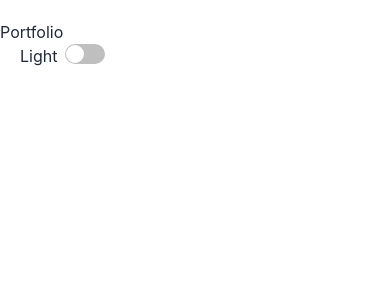
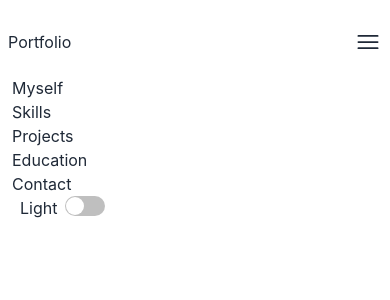
Before and after one commit to noman5945/Portfolio, a React (Create React App) app: page / in a window 390 px wide. Shown: the top 300 px of the page. Built offline with nearby package versions, Linux system fonts and the light colour scheme.

Commit message:
life is bad bruh

```diff
--- /dev/null
+++ b/src/Icons/CloseIcon/CloseIcon.js
@@ -0,0 +1,23 @@
+import React from "react";
+
+const CloseIcon = ({ action }) => {
+  return (
+    <svg
+      xmlns="http://www.w3.org/2000/svg"
+      fill="none"
+      viewBox="0 0 24 24"
+      stroke-width="1.5"
+      stroke="currentColor"
+      class="w-6 h-6 lg:hidden cursor-pointer m-2"
+      onClick={action}
+    >
+      <path
+        stroke-linecap="round"
+        stroke-linejoin="round"
+        d="M6 18L18 6M6 6l12 12"
+      />
+    </svg>
+  );
+};
+
+export default CloseIcon;
--- /dev/null
+++ b/src/Icons/Hamburger/Hamburger.js
@@ -0,0 +1,23 @@
+import React from "react";
+
+const Hamburger = ({ action }) => {
+  return (
+    <svg
+      xmlns="http://www.w3.org/2000/svg"
+      fill="none"
+      viewBox="0 0 24 24"
+      strokeWidth="1.5"
+      stroke="currentColor"
+      className="w-7 h-7 cursor-pointer lg:hidden m-2"
+      onClick={action}
+    >
+      <path
+        strokeLinecap="round"
+        strokeLinejoin="round"
+        d="M3.75 6.75h16.5M3.75 12h16.5m-16.5 5.25h16.5"
+      />
+    </svg>
+  );
+};
+
+export default Hamburger;
--- a/src/Sections/Header/Header/Header.js
+++ b/src/Sections/Header/Header/Header.js
@@ -1,14 +1,31 @@
-import React from "react";
+import React, { useState } from "react";
 import Navbar from "../Navbar/Navbar";
 import HeaderTitle from "./HeaderTitle";
-import SwitchTheme from "../SwitchTheme/SwitchTheme";
+import Hamburger from "../../../Icons/Hamburger/Hamburger";
+import CloseIcon from "../../../Icons/CloseIcon/CloseIcon";
 
 const Header = () => {
+  const [navDisplay, setNavDisplay] = useState(true);
+  const handleNavDisplay = () => {
+    if (navDisplay) {
+      setNavDisplay(false);
+      document.querySelector("nav").setAttribute("className", "hidden");
+    } else {
+      setNavDisplay(true);
+      document.querySelector("nav").setAttribute("className", "");
+    }
+  };
   return (
-    <div className=" my-5 lg:flex lg:flex-row lg:justify-between">
-      <HeaderTitle></HeaderTitle>
+    <div className=" my-5 flex flex-col lg:flex lg:flex-row lg:justify-between">
+      <div className="flex flex-row justify-between items-center">
+        <HeaderTitle></HeaderTitle>
+        {navDisplay ? (
+          <Hamburger action={handleNavDisplay}></Hamburger>
+        ) : (
+          <CloseIcon action={handleNavDisplay}></CloseIcon>
+        )}
+      </div>
       <Navbar></Navbar>
-      <SwitchTheme></SwitchTheme>
     </div>
   );
 };
--- a/src/Sections/Header/Header/HeaderTitle.js
+++ b/src/Sections/Header/Header/HeaderTitle.js
@@ -2,7 +2,7 @@ import React from "react";
 
 const HeaderTitle = () => {
   return (
-    <div>
+    <div className="m-2">
       <h1>Portfolio</h1>
     </div>
   );
--- a/src/Sections/Header/Navbar/Navbar.js
+++ b/src/Sections/Header/Navbar/Navbar.js
@@ -1,5 +1,6 @@
 import React from "react";
 import Items from "./Items";
+import SwitchTheme from "../SwitchTheme/SwitchTheme";
 
 const Navbar = () => {
   const sections = [
@@ -10,13 +11,14 @@ const Navbar = () => {
     { title: "Contact", link: "" },
   ];
   return (
-    <div className="">
-      <ul className=" hidden lg:flex flex-row">
+    <nav>
+      <ul className=" flex flex-col my-3 lg:flex lg:flex-row lg:mx-3">
         {sections.map((section, index) => {
           return <Items key={index} options={section}></Items>;
         })}
+        <SwitchTheme></SwitchTheme>
       </ul>
-    </div>
+    </nav>
   );
 };
 
```
